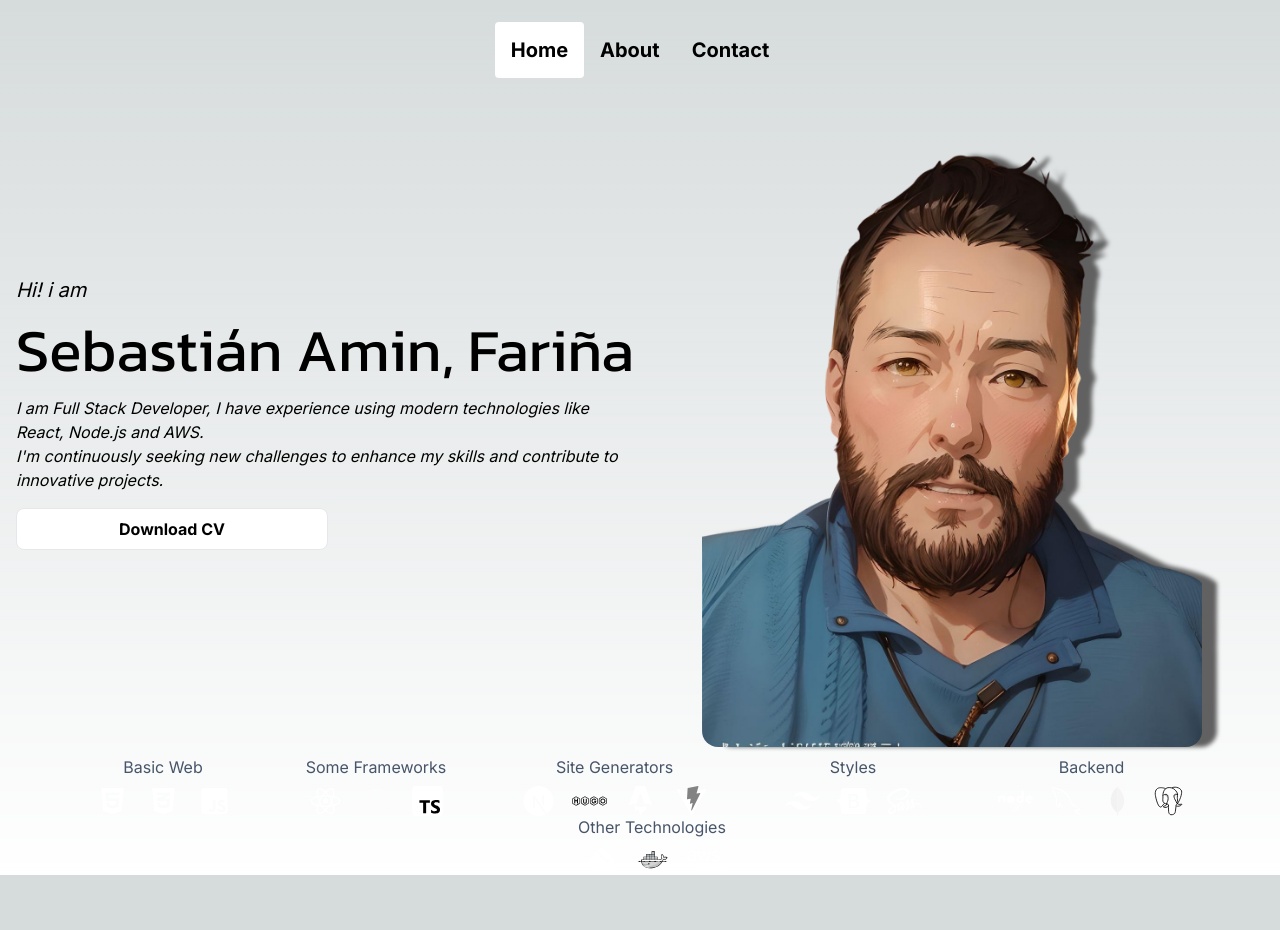
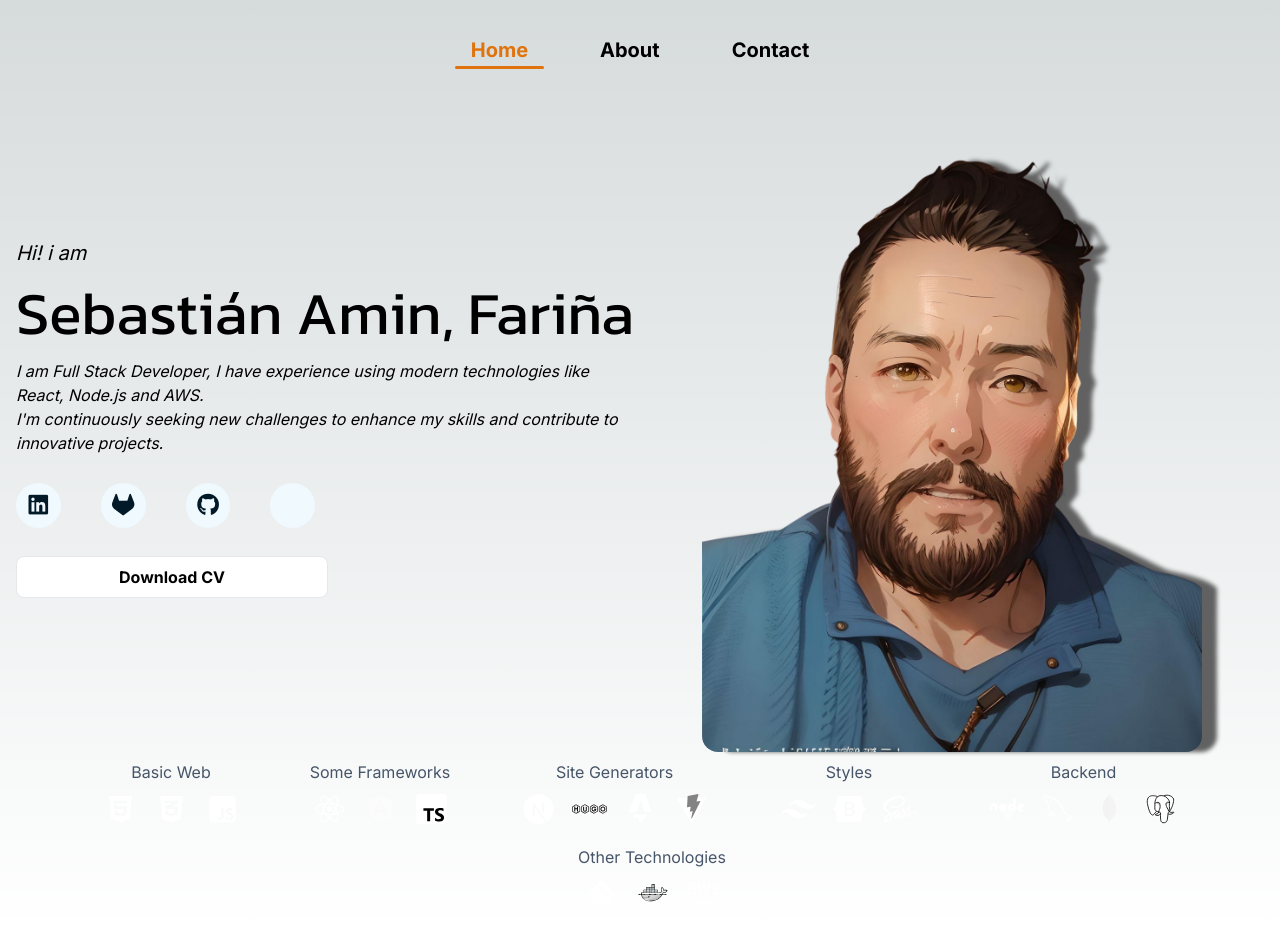
Before and after one commit to amin-farina/portfolio, a Next.js app in the folder portfolio/: page / in a window 1280 px wide. Before the commit the page ends 879 px from the top, so only its background shows below. Built offline with nearby package versions, Linux system fonts and the light colour scheme.

Commit message:
Fix contact and add styles in home

```diff
--- a/portfolio/app/globals.css
+++ b/portfolio/app/globals.css
@@ -37,5 +37,5 @@ body {
 }
 
 .img-headPage:hover{
-  filter: drop-shadow(0px 0px 0px #616161)
+  filter: drop-shadow(15px 0px 2px #d35726)
 }
--- a/portfolio/app/layout.js
+++ b/portfolio/app/layout.js
@@ -19,6 +19,11 @@ export default function RootLayout({ children }) {
         <link rel="preconnect" href="https://fonts.googleapis.com" />
         <link rel="preconnect" href="https://fonts.gstatic.com" crossorigin />
         <link
+          rel="stylesheet"
+          href="https://cdnjs.cloudflare.com/ajax/libs/font-awesome/6.4.2/css/all.min.css"
+        />
+
+        <link
           href="https://fonts.googleapis.com/css2?family=Kanit:ital@0;1&display=swap"
           rel="stylesheet"
         />
--- a/portfolio/app/page.js
+++ b/portfolio/app/page.js
@@ -2,6 +2,7 @@ import { TypingEffectComponent } from "@/components/tools/TypingEffect";
 import Image from "next/image";
 import { IconsTechnologies } from "@/components/tools/IconsTechnologies";
 import "../public/assets/css/TypingEffect.css";
+import { IconsSocial } from "@/components/tools/IconsSocials";
 
 export default function Home() {
   return (
@@ -21,7 +22,7 @@ export default function Home() {
                 contribute to innovative projects.
               </p>
             </div>
-
+            <IconsSocial />
             <a
               href="/assets/files/CV - Sebastian Amin Fariña .pdf"
               download
--- a/portfolio/components/navbar.jsx
+++ b/portfolio/components/navbar.jsx
@@ -2,6 +2,7 @@
 
 import Link from "next/link"
 import { usePathname } from 'next/navigation'
+import "../public/assets/css/navbar.css"
 
 
 export function NavBar() {
@@ -15,13 +16,13 @@ export function NavBar() {
 
     return (
         <div className="w-[100vw] mx-auto container pt-5">
-            <nav className="flex py-4 justify-center text-xl">
+            <nav className="flex py-4 justify-center text-xl navbarStyle">
                 <ul className="flex">
                     {links.map((element) => {
                         const isActive = pathname === (element.href);
                         return (
-                            <li key={element.name}>
-                                <Link href={element.href} className={`${isActive ? 'text-black bg-white' : ''} p-4 font-bold rounded`}>
+                            <li key={element.name} className={`${isActive ? 'active' : ''}`}>
+                                <Link href={element.href} className={`${isActive ? 'active' : ''} p-4 font-bold rounded`}>
                                     {element.name}
                                 </Link>
                             </li>
--- /dev/null
+++ b/portfolio/components/tools/IconsSocials.jsx
@@ -0,0 +1,28 @@
+import "../../public/assets/css/iconsSocial.css"
+
+export function IconsSocial() {
+    return (
+        <ul className="py-3">
+            <li class="item">
+                <a href="#">
+                    <i class="fa-brands fa-linkedin icon"></i>
+                </a>
+            </li>
+            <li class="item">
+                <a href="#">
+                    <i class="fa-brands fa-gitlab icon"></i>
+                </a>
+            </li>
+            <li class="item">
+                <a href="#">
+                    <i class="fa-brands fa-github icon"></i>
+                </a>
+            </li>
+            <li class="item">
+                <a href="#">
+                    <i class="fa-brands fa-x-twitter icon"></i>
+                </a>
+            </li>
+        </ul>
+    )
+}
--- a/portfolio/components/tools/IconsTechnologies.jsx
+++ b/portfolio/components/tools/IconsTechnologies.jsx
@@ -1,5 +1,7 @@
+"use client"
 import Image from 'next/image'
 import React from 'react'
+import "../../public/assets/css/IconsTech.css"
 
 export function IconsTechnologies() {
 
@@ -8,16 +10,22 @@ export function IconsTechnologies() {
             name: 'React',
             imageSrc: '/assets/img/technologies/react.svg',
             imageAlt: 'React',
+            hoverClass: 'text-orange-700',
+
         },
         {
             name: 'angular',
             imageSrc: '/assets/img/technologies/angular.svg',
             imageAlt: 'Angular',
+            hoverClass: 'text-orange-700',
+
         },
         {
             name: 'typescript',
             imageSrc: '/assets/img/technologies/typescript.svg',
             imageAlt: 'TypeScript',
+            hoverClass: 'text-orange-700',
+
         },
     ]
 
@@ -26,20 +34,20 @@ export function IconsTechnologies() {
             name: 'html',
             imageSrc: '/assets/img/technologies/html.svg',
             imageAlt: 'HTML',
-            hoverImageSrc: '/assets/img/technologies/css.svg',
+            hoverClass: 'text-orange-700',
         },
         {
             name: 'css',
             imageSrc: '/assets/img/technologies/css.svg',
             imageAlt: 'CSS',
-            hoverImageSrc: '/assets/img/technologies/css.svg',
+            hoverClass: 'text-orange-700',
 
         },
         {
             name: 'Javascript',
             imageSrc: '/assets/img/technologies/js.svg',
             imageAlt: 'JavaScript',
-            hoverImageSrc: '/assets/img/technologies/css.svg',
+            hoverClass: 'text-orange-700',
 
         }
     ]
@@ -49,21 +57,29 @@ export function IconsTechnologies() {
             name: 'nextJs',
             imageSrc: '/assets/img/technologies/next.svg',
             imageAlt: 'NextJs',
+            hoverClass: 'text-orange-700',
+
         },
         {
             name: 'hugo',
             imageSrc: '/assets/img/technologies/hugo.svg',
             imageAlt: 'Hugo',
+            hoverClass: 'text-orange-700',
+
         },
         {
             name: 'astro',
             imageSrc: '/assets/img/technologies/astro.svg',
             imageAlt: 'Astro',
+            hoverClass: 'text-orange-700',
+
         },
         {
             name: 'vite',
             imageSrc: '/assets/img/technologies/Vitejs.svg',
             imageAlt: 'Vite',
+            hoverClass: 'text-orange-700',
+
         }
     ]
 
@@ -72,16 +88,22 @@ export function IconsTechnologies() {
             name: 'tailwind',
             imageSrc: '/assets/img/technologies/tailwind.svg',
             imageAlt: 'Tailwind',
+            hoverClass: 'text-orange-700',
+
         },
         {
             name: 'bootstrap',
             imageSrc: '/assets/img/technologies/bootstrap.svg',
             imageAlt: 'Bootstrap',
+            hoverClass: 'text-orange-700',
+
         },
         {
             name: 'sass',
             imageSrc: '/assets/img/technologies/sass.svg',
             imageAlt: 'Sass',
+            hoverClass: 'text-orange-700',
+
         }
     ]
 
@@ -91,21 +113,29 @@ export function IconsTechnologies() {
             name: 'Node',
             imageSrc: '/assets/img/technologies/node.svg',
             imageAlt: 'Node',
+            hoverClass: 'text-orange-700',
+
         },
         {
             name: 'mysql',
             imageSrc: '/assets/img/technologies/mysql.svg',
             imageAlt: 'MySQL',
+            hoverClass: 'text-orange-700',
+
         },
         {
             name: 'mongodb',
             imageSrc: '/assets/img/technologies/mongodb.svg',
             imageAlt: 'MongoDB',
+            hoverClass: 'text-orange-700',
+
         },
         {
             name: 'postgresql',
             imageSrc: '/assets/img/technologies/postgres.svg',
             imageAlt: 'PostgreSQL',
+            hoverClass: 'postgresqlImg',
+
         },
 
 
@@ -116,16 +146,20 @@ export function IconsTechnologies() {
             name: 'git',
             imageSrc: '/assets/img/technologies/git.svg',
             imageAlt: 'Git',
+            hoverClass: 'text-orange-700',
         },
         {
             name: 'docker',
             imageSrc: '/assets/img/technologies/docker.svg',
             imageAlt: 'Docker',
+            hoverClass: 'text-orange-700',
         },
         {
             name: 'AWS',
             imageSrc: '/assets/img/technologies/aws.svg',
             imageAlt: 'AWS',
+            hoverClass: 'text-orange-700',
+
         }
     ]
 
@@ -157,34 +191,35 @@ export function IconsTechnologies() {
     ]
 
     return (
-        <div className='flex flex-wrap mt-2 space-x-6 items-center justify-center'>
-            {
-                technologies.map((element, index) => {
-                    return (
-                        <div key={index} className='space-y-1 h-[60px] border-x-2 border-transparent hover:border-x-2 hover:border-slate-400 group hover:text-slate-400 rounded-lg' >
-                            <div className='flex justify-center items-start w-full h-[25px]'>
-                                <p className='text-slate-600 mb-1 group-hover:text-slate-300'>{element.title}</p>
-                            </div>
+        <div className='flex flex-wrap mt-2 space-x-6 items-center justify-center group-hover:opacity-75'>
+            {technologies.map((element, index) => (
+                <div key={index} className='space-y-1 h-auto mb-2 pb-2 border-b-2 border-transparent hover:border-b-2 hover:border-slate-400 group rounded-lg'>
+                    <div className='flex justify-center items-start w-full h-auto'>
+                        <p className='text-slate-600 mb-1 group-hover:text-slate-300'>{element.title}</p>
+                    </div>
+                    <div className='flex space-x-4 items-center h-[35px] px-3'>
+                        <div className='flex space-x-4 items-center h-[35px] px-3'>
+                            {element.array.map((technology, i) => (
+                                <div
+                                    key={i}
+                                    className={`col-6 col-md-4 col-lg-2 flex justify-center items-center transform transition-transform duration-200 hover:scale-11   `}
+                                >
+                                    <Image
+                                        src={technology.imageSrc}
+                                        width={35}
+                                        height={(35) / (16 / 9)}
+                                        alt={technology.imageAlt}
+                                        className={`h-[30px]`}
+                                    />
+                                </div>
+                            ))}
+                        </div>
+                    </div>
+                </div>
+            ))}
+        </div>
 
 
-                            <div className='flex space-x-4 items-center h-[35px] px-3 '>
-                                <div className='flex space-x-4 items-center h-[35px] px-3 '>
-                                    {
-                                        element.array.map((technology, i) => {
-                                            return (
-                                                <div className={`col-6 col-md-4 col-lg-2 flex justify-center items-center transform transition-transform duration-200 hover:scale-11 `}>
-                                                    <Image src={technology.imageSrc} width={35} height={(35) / (16 / 9)} alt={technology.imageAlt} className='h-[30px]' />
-                                                </div>
-                                            )
-                                        })
-                                    }
-                                </div>
 
-                            </div>
-                        </div>
-                    )
-                })
-            }
-        </div>
     )
 }
--- /dev/null
+++ b/portfolio/public/assets/css/IconsTech.css
@@ -0,0 +1,4 @@
+
+.hover-group:hover .postgresqlImg{
+    filter: invert(34%) sepia(52%) saturate(2441%) hue-rotate(6deg) brightness(93%) contrast(91%);
+}
--- /dev/null
+++ b/portfolio/public/assets/css/iconsSocial.css
@@ -0,0 +1,63 @@
+
+
+ul {
+  display: flex;
+  list-style: none;
+  gap: 2.5rem;
+}
+
+.item a {
+  text-decoration: none;
+  width: 2.8rem;
+  height: 2.8rem;
+  background-color: hsl(203, 92%, 97%);
+  border-radius: 50%;
+  display: flex;
+  justify-content: center;
+  align-items: center;
+  position: relative;
+  z-index: 1;
+  border: 3px solid hsl(203, 92%, 97%);
+  overflow: hidden;
+}
+
+.item a::before {
+  content: "";
+  position: absolute;
+  width: 100%;
+  height: 100%;
+  background: var(--bg-color);
+  z-index: 0;
+  scale: 1 0;
+  transform-origin: bottom;
+  transition: scale 0.5s ease;
+}
+
+.item:hover a::before {
+  scale: 1 1;
+}
+
+.icon {
+  font-size: 1.4rem;
+  color: hsl(203, 92%, 8%);
+  transition: 0.5s ease;
+  z-index: 2;
+}
+
+.item a:hover .icon {
+  color: #fff;
+  transform: rotateY(360deg);
+}
+
+.item:nth-child(2) {
+  --bg-color: linear-gradient(to bottom right, #fca326, #e24329, #554488);
+}
+.item:nth-child(1) {
+  --bg-color: #0077b5;
+}
+.item:nth-child(3) {
+  --bg-color: #333333;
+}
+.item:nth-child(4) {
+  --bg-color: #000;
+}
--- /dev/null
+++ b/portfolio/public/assets/css/navbar.css
@@ -0,0 +1,44 @@
+.navbarStyle li {
+    position: relative;
+    list-style: none;
+    cursor: pointer;
+    padding-bottom: 5px;
+}
+
+.navbarStyle li::after {
+    content: "";
+    position: absolute;
+    bottom: 0;
+    left: 0;
+    width: 100%;
+    height: 3px;
+    border-radius: 1000px;
+    transform: scaleX(0);
+    transform-origin: right;
+    transition: transform 0.35s ease-out;
+    background-color: white;
+
+}
+
+.navbarStyle li:hover::after{
+    transform: scaleX(1);
+    transform-origin: left ;
+
+}
+
+.navbarStyle li.active::after  {
+    background-color: rgb(224, 115, 13);
+    transform-origin: left ;
+    transform: scaleX(1);
+}
+
+.navbarStyle li.active {
+    color: rgb(224, 115, 13);
+    border-radius: 0px;
+}
+
+.navbarStyle li.active:hover::after{
+    transform: scaleX(1);
+    transform-origin: left ;
+    background-color: rgb(224, 115, 13);
+}
```
Also changed, not shown: portfolio/public/assets/img/technologies/angular.svg.
